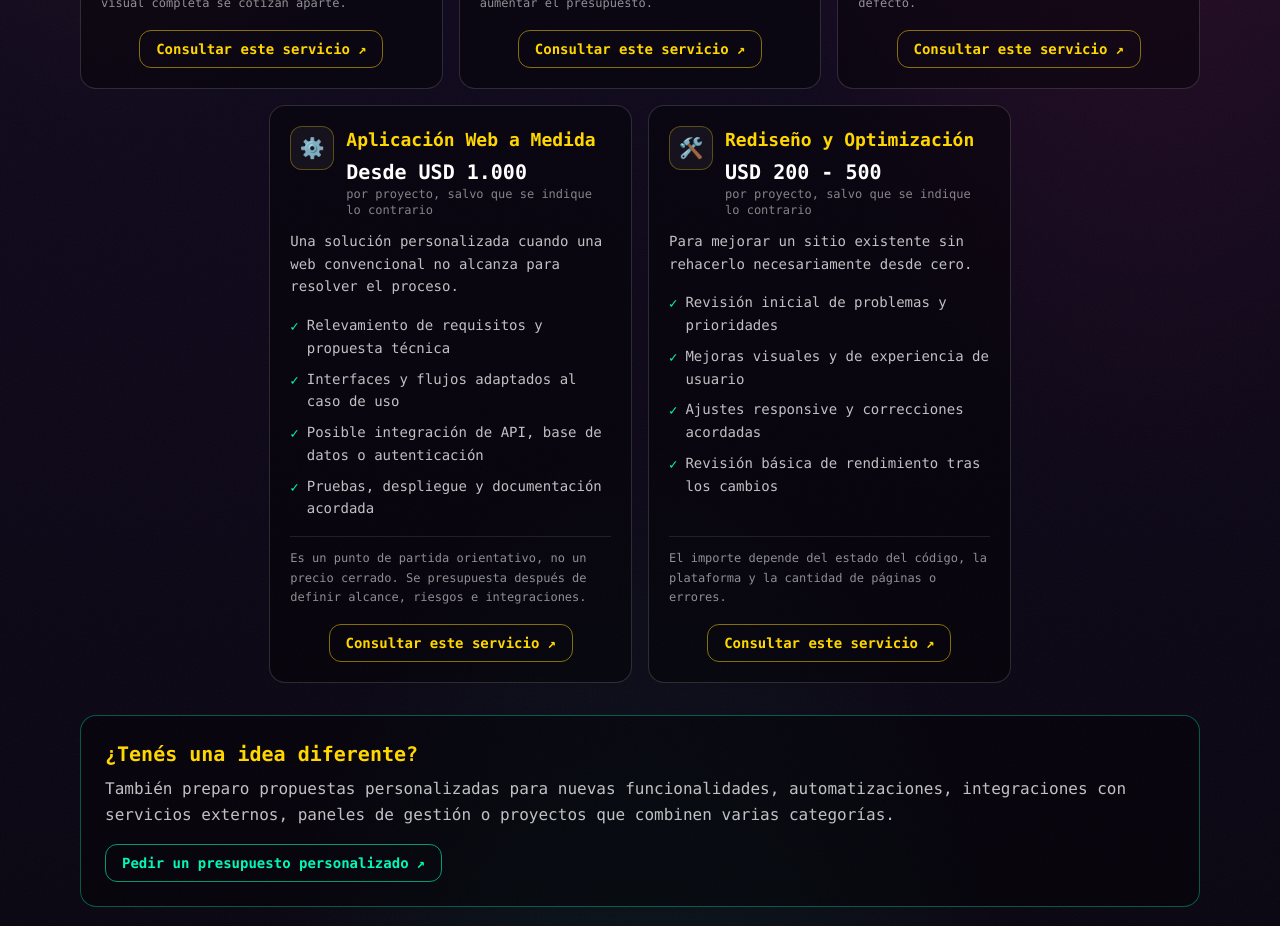
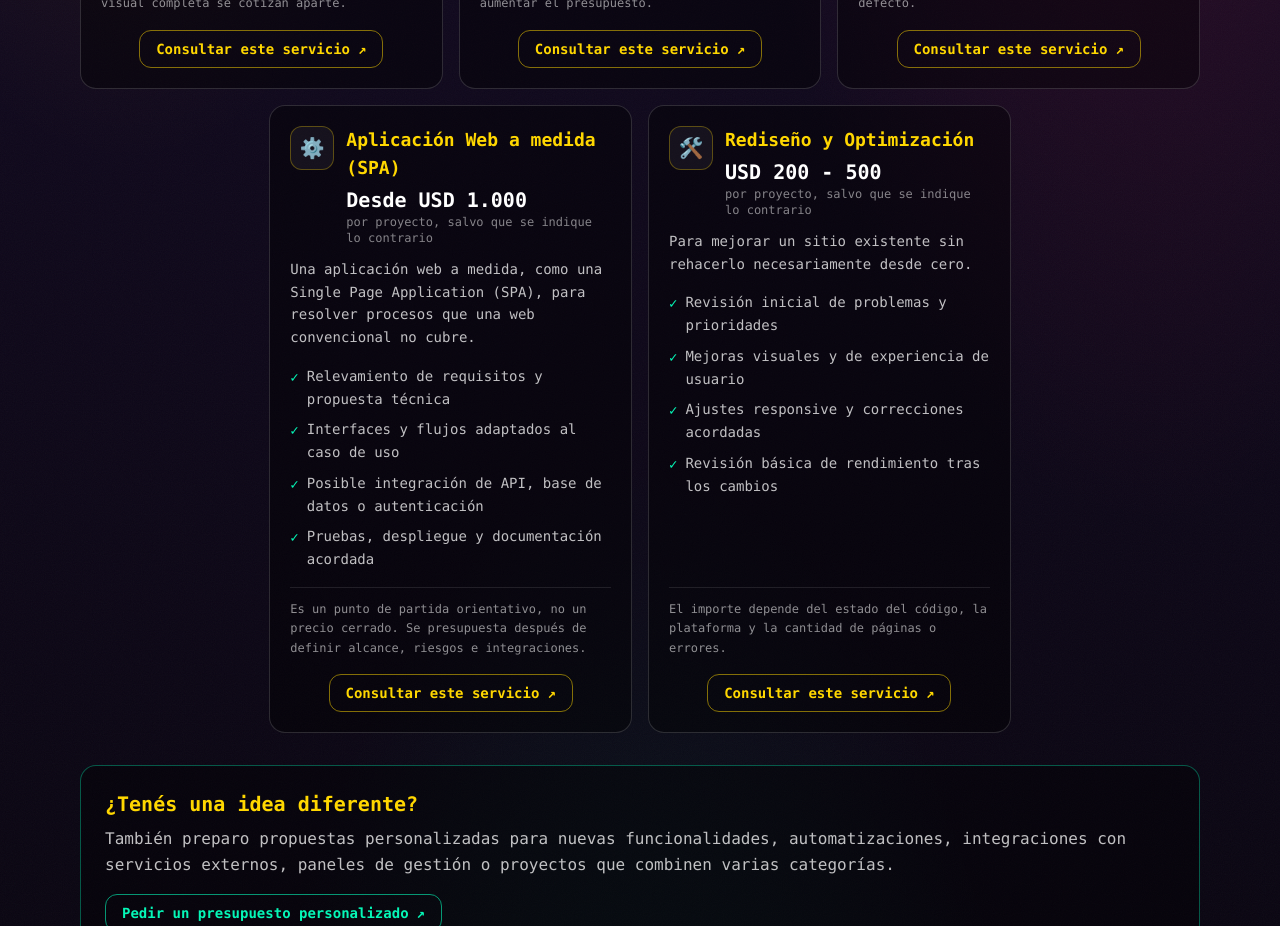
Before and after one commit to lu-developer476/Portfolio, a Next.js app: page /contact in a window 1280 px wide. Shown: the part 1500-2426 px from the top of the page. Built offline with nearby package versions, Linux system fonts and the light colour scheme; no server answers.

Commit message:
Name the custom web app service as an SPA

```diff
--- a/src/components/ServicesSection.tsx
+++ b/src/components/ServicesSection.tsx
@@ -63,9 +63,9 @@ const serviceCopy = {
       },
       {
         icon: "⚙️",
-        name: "Aplicación Web a Medida",
+        name: "Aplicación Web a medida (SPA)",
         price: "Desde USD 1.000",
-        description: "Una solución personalizada cuando una web convencional no alcanza para resolver el proceso.",
+        description: "Una aplicación web a medida, como una Single Page Application (SPA), para resolver procesos que una web convencional no cubre.",
         includes: [
           "Relevamiento de requisitos y propuesta técnica",
           "Interfaces y flujos adaptados al caso de uso",
@@ -188,7 +188,7 @@ const serviceCopy = {
       },
       {
         icon: "⚙️",
-        name: "Custom Web Application",
+        name: "Single Page Application (SPA)",
         price: "From USD 1,000",
         description: "A tailored solution when a conventional website cannot handle the required workflow.",
         includes: [
```
